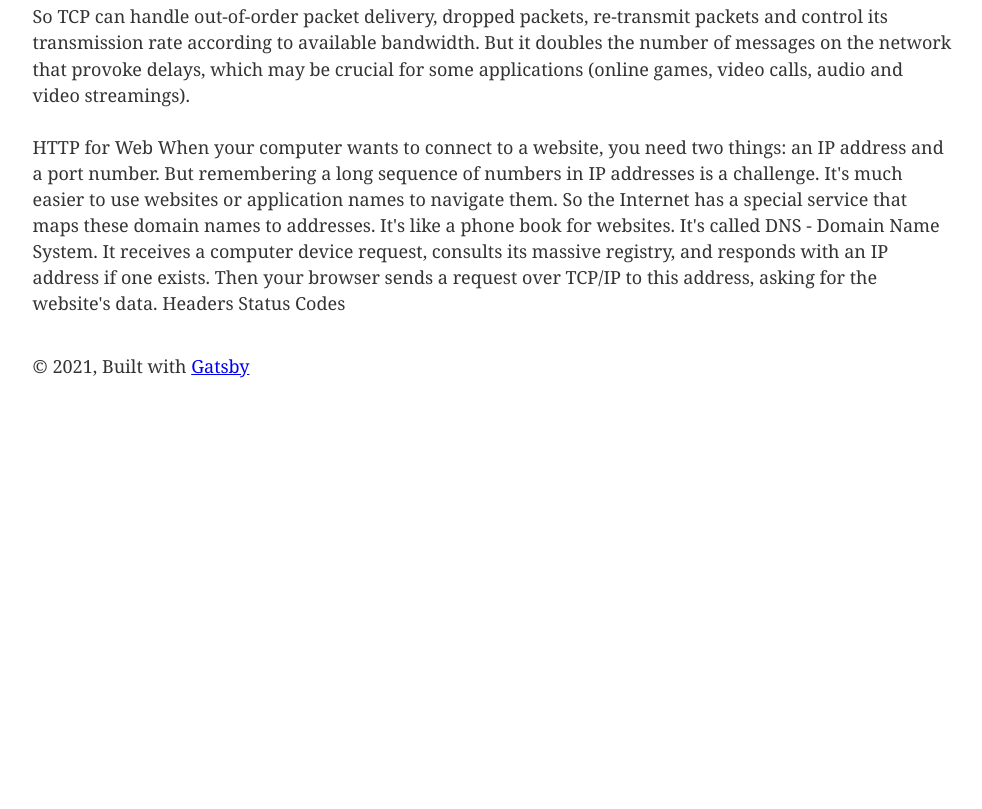
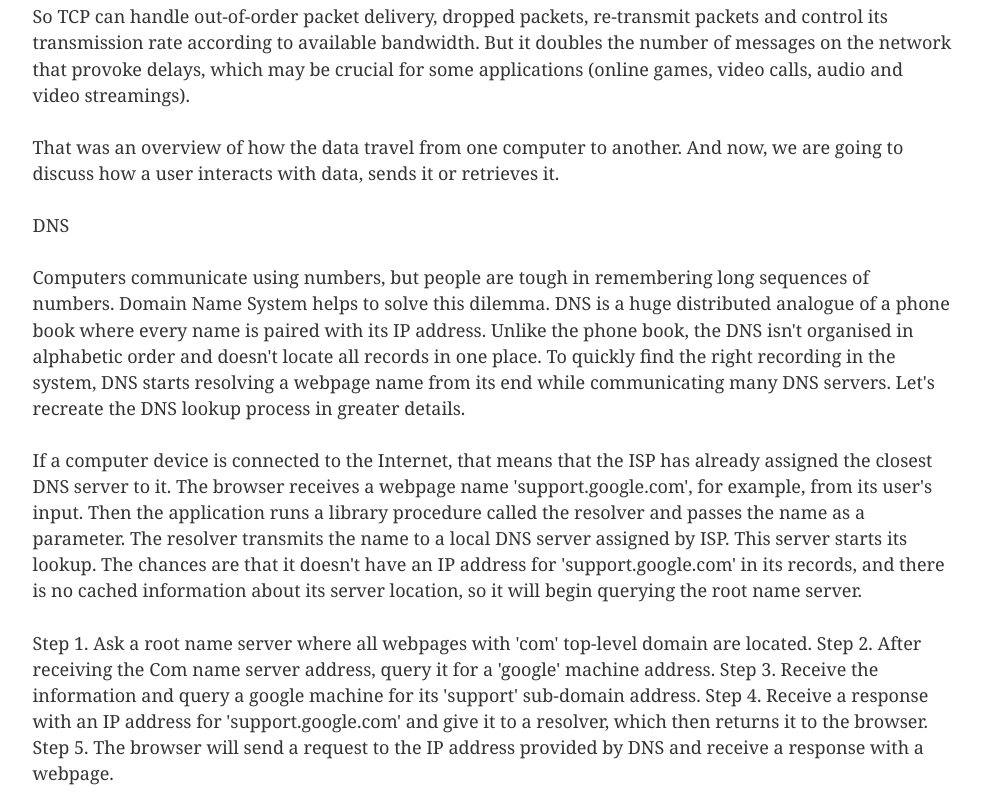
Before and after one commit to sne-syn/basic-blog, a Gatsby site: page /article/ in a window 1280 px wide. Shown: the part 4451-5260 px from the top of the page, without its empty margins (147-1129 px from the left). Before the commit the page ends 4856 px from the top, so only its background shows below. Built offline with nearby package versions, Linux system fonts and the light colour scheme; Gatsby itself is replaced by a stand-in of ours.

Commit message:
Update article.md

```diff
--- a/src/markdown-pages/article.md
+++ b/src/markdown-pages/article.md
@@ -76,6 +76,20 @@ If there is no ACK or the receiver didn't get a packet - the sender will re-tran
 
 So TCP can handle out-of-order packet delivery, dropped packets, re-transmit packets and control its transmission rate according to available bandwidth. But it doubles the number of messages on the network that provoke delays, which may be crucial for some applications (online games, video calls, audio and video streamings).
 
+That was an overview of how the data travel from one computer to another. And now, we are going to discuss how a user interacts with data, sends it or retrieves it.
+
+DNS
+
+Computers communicate using numbers, but people are tough in remembering long sequences of numbers. Domain Name System helps to solve this dilemma. DNS is a huge distributed analogue of a phone book where every name is paired with its IP address. Unlike the phone book, the DNS isn't organised in alphabetic order and doesn't locate all records in one place. To quickly find the right recording in the system, DNS starts resolving a webpage name from its end while communicating many DNS servers. Let's recreate the DNS lookup process in greater details.
+
+If a computer device is connected to the Internet, that means that the ISP has already assigned the closest DNS server to it. The browser receives a webpage name 'support.google.com', for example,  from its user's input. Then the application runs a library procedure called the resolver and passes the name as a parameter. The resolver transmits the name to a local DNS server assigned by ISP. This server starts its lookup. The chances are that it doesn't have an IP address for 'support.google.com' in its records, and there is no cached information about its server location, so it will begin querying the root name server.
+
+Step 1. Ask a root name server where all webpages with 'com' top-level domain are located.
+Step 2. After receiving the Com name server address, query it for a 'google' machine address.
+Step 3. Receive the information and query a google machine for its 'support' sub-domain address.
+Step 4. Receive a response with an IP address for 'support.google.com' and give it to a resolver, which then returns it to the browser.
+Step 5. The browser will send a request to the IP address provided by DNS and receive a response with a webpage.
+
 HTTP for Web
 When your computer wants to connect to a website, you need two things: an IP address and a port number. But remembering a long sequence of numbers in IP addresses is a challenge. It's much easier to use websites or application names to navigate them. So the Internet has a special service that maps these domain names to addresses. It's like a phone book for websites. It's called DNS - Domain Name System. It receives a computer device request, consults its massive registry, and responds with an IP address if one exists. Then your browser sends a request over TCP/IP to this address, asking for the website's data.
 Headers
```
